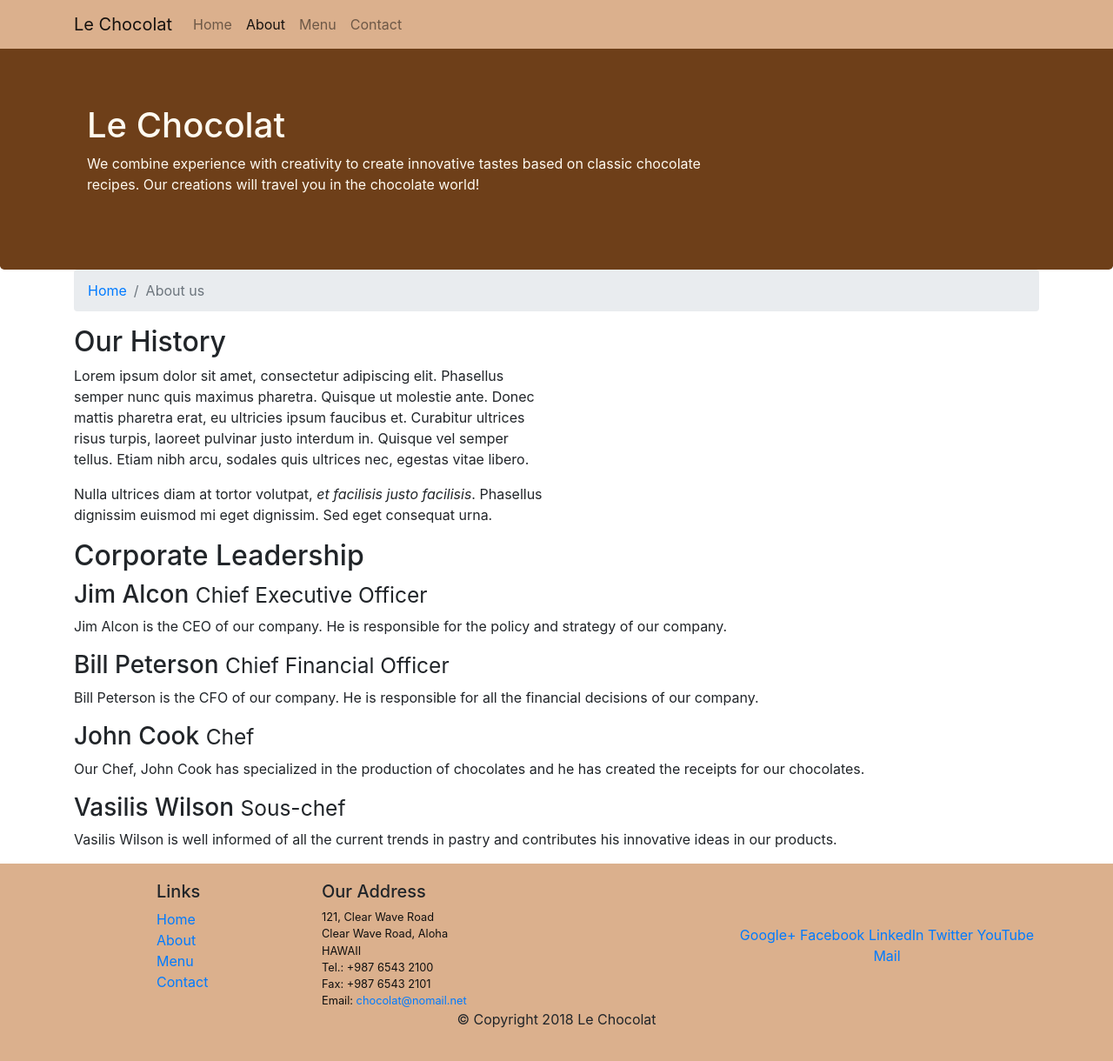
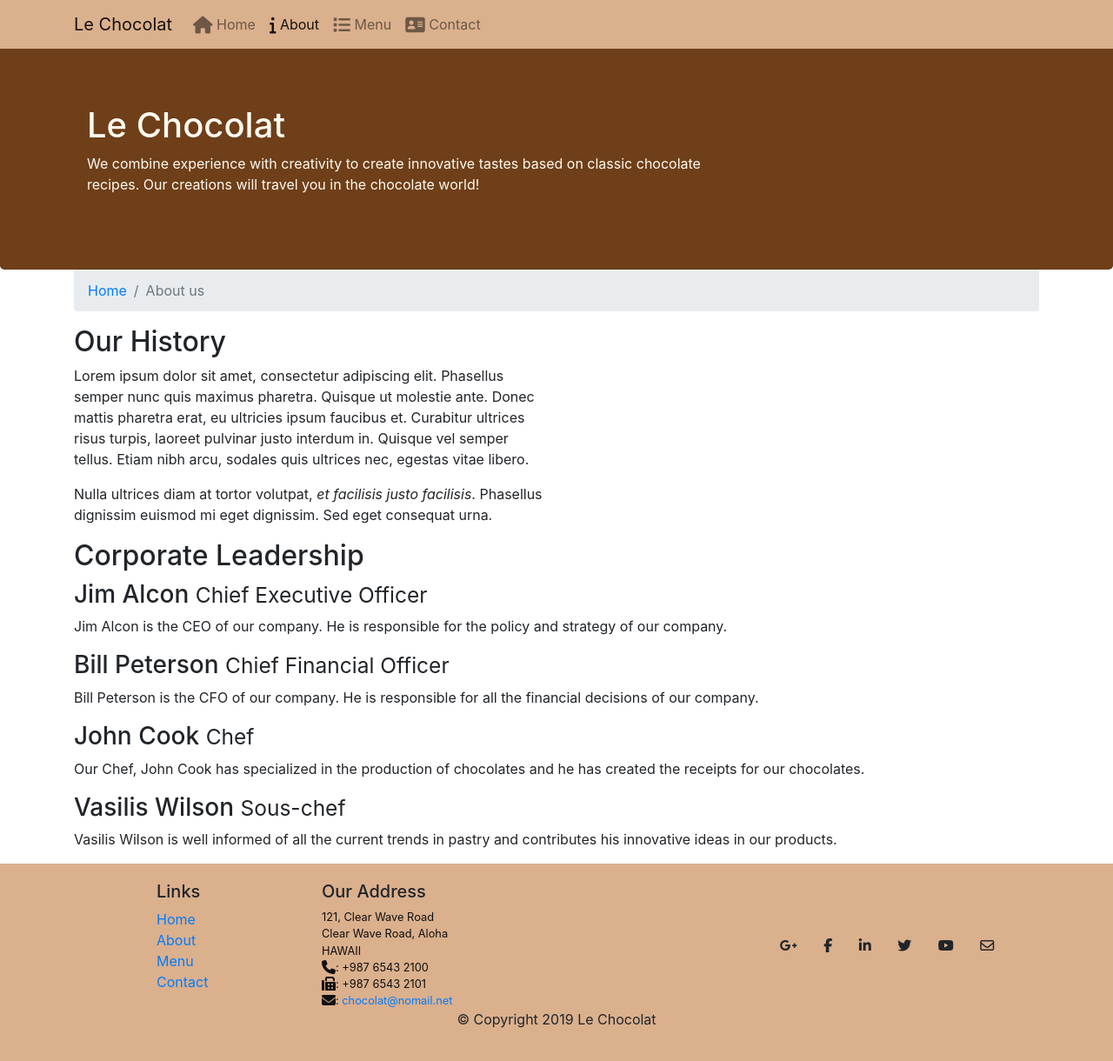
Before and after one commit to jawidibrahimi/leChocolat2, a plain HTML site: page aboutus.html in a window 1280 px wide. Shown: the whole page at 87% size. Drawn offline with nearby package versions, Linux system fonts and the light colour scheme.

Commit message:
Icon Fonts

```diff
--- a/aboutus.html
+++ b/aboutus.html
@@ -8,6 +8,8 @@
     <meta http-equiv="x-ua-compatible" content="ie=edge">
     <!-- Bootstrap CSS -->
     <link rel="stylesheet" href="node_modules/bootstrap/dist/css/bootstrap.min.css">
+    <!-- Font awesome icons -->
+    <link rel="stylesheet" href="node_modules/font-awesome/css/font-awesome.min.css">
     <!-- Local external CSS -->
     <link rel="stylesheet" href="css/styles.css">
     <title>Le Chocolat</title>
@@ -30,10 +32,13 @@
 
             <div class="collapse navbar-collapse" id="Navbar">
                 <ul class="navbar-nav">
-                    <li class="nav-item"><a class="nav-link" href="./index.html">Home</a></li>
-                    <li class="nav-item active"><a class="nav-link" href="./aboutus.html">About</a></li>
-                    <li class="nav-item"><a class="nav-link" href="#">Menu</a></li>
-                    <li class="nav-item"><a class="nav-link" href="#">Contact</a></li>
+                    <li class="nav-item"><a class="nav-link" href="./index.html"><span class="fa fa-home fa-lg"></span>
+                            Home</a></li>
+                    <li class="nav-item active"><a class="nav-link" href="./aboutus.html"><span class="fa fa-info fa-lg"></span>
+                            About</a></li>
+                    <li class="nav-item"><a class="nav-link" href="#"><span class="fa fa-list fa-lg"></span> Menu</a></li>
+                    <li class="nav-item"><a class="nav-link" href="#"><span class="fa fa-address-card fa-lg"></span>
+                            Contact</a></li>
                 </ul>
             </div>
         </div>
@@ -106,6 +111,8 @@
     <footer class="footer">
         <div class="container">
             <div class="row">
+
+                <!-- Menu footer column -->
                 <div class="col-5 offset-1 col-sm-2">
                     <h5>Links</h5>
                     <ul class="list-unstyled">
@@ -115,35 +122,51 @@
                         <li><a href="#">Contact</a></li>
                     </ul>
                 </div>
+
+                <!-- Address footer column -->
                 <div class="col-6 col-sm-5">
                     <h5>Our Address</h5>
                     <address>
                         121, Clear Wave Road<br>
                         Clear Wave Road, Aloha<br>
                         HAWAII<br>
-                        Tel.: +987 6543 2100<br>
-                        Fax: +987 6543 2101<br>
-                        Email: <a href="mailto:chocolat@nomail.net">chocolat@nomail.net</a>
+                        <i class="fa fa-phone fa-lg"></i>: +987 6543 2100 <br>
+                        <i class="fa fa-fax fa-lg"></i>: +987 6543 2101 <br>
+                        <i class="fa fa-envelope fa-lg"></i>:
+                        <a href="mailto: chocolat@nomail.net"> chocolat@nomail.net </a>
                     </address>
                 </div>
-                <div class="col-sm align-self-center">
+
+                <!-- Social links footer column -->
+                <div class="col col-sm-4 align-self-center">
                     <div style="text-align:center">
-                        <a href="http://google.com/+">Google+</a>
-                        <a href="http://www.facebook.com/profile.php?id=">Facebook</a>
-                        <a href="http://www.linkedin.com/in/">LinkedIn</a>
-                        <a href="http://twitter.com/">Twitter</a>
-                        <a href="http://youtube.com/">YouTube</a>
-                        <a href="mailto:">Mail</a>
+                        <a class="btn btn-social-icon btn-google-plus" href="http://google.com/+">
+                            <i class="fa fa-google-plus"></i></a>
+                        <a class="btn btn-social-icon btn-facebook" href="http://www.facebook.com/profile.php?id=">
+                            <i class="fa fa-facebook"></i></a>
+                        <a class="btn btn-social-icon btn-linkedin" href="http://www.linkedin.com/in/">
+                            <i class="fa fa-linkedin"></i></a>
+                        <a class="btn btn-social-icon btn-twitter" href="http://twitter.com/">
+                            <i class="fa fa-twitter"></i></a>
+                        <a class="btn btn-social-icon btn-youtube" href="http://youtube.com/">
+                            <i class="fa fa-youtube"></i></a>
+                        <a class="btn btn-social-icon" href="mailto:info@site.com">
+                            <i class="fa fa-envelope-o"></i></a>
                     </div>
                 </div>
+
             </div>
+
+            <!-- Copyright paragraph -->
             <div class="row justify-content-center">
                 <div class="col-auto">
-                    <p>&copy; Copyright 2018 Le Chocolat</p>
+                    <p> &copy; Copyright 2019 Le Chocolat</p>
                 </div>
             </div>
+
         </div>
     </footer>
+
     <!-- jQuery first, then Tether, then Bootstrap JS. -->
     <script src="node_modules/jquery/dist/jquery.min.js"></script>
     <script src="node_modules/tether/dist/js/tether.min.js"></script>
```
Also changed, not shown: index.html (+25 -13 lines).
